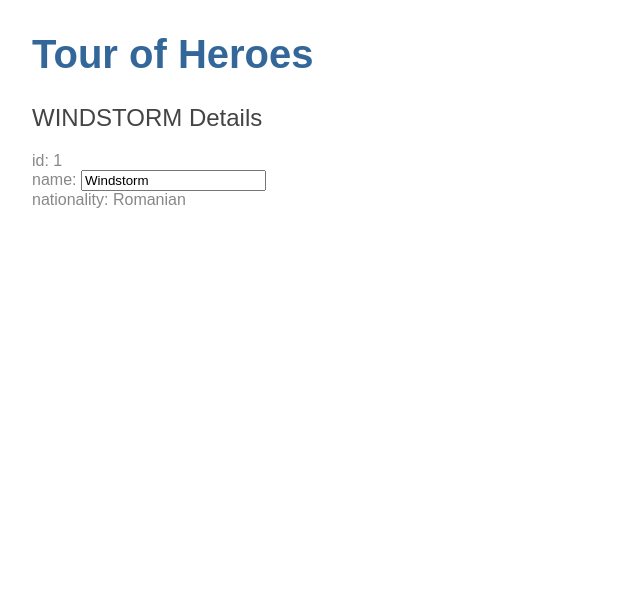
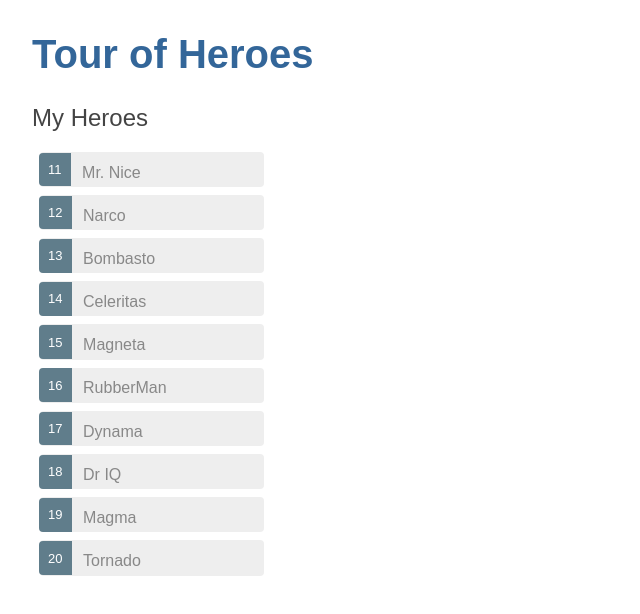
Before and after one commit to mihneavlad/angular-toh-tut, an Angular app: page / in a window 1280 px wide. Shown: the top 614 px of the page, without its empty margins (0-640 px from the left). Built offline with nearby package versions, Linux system fonts and the light colour scheme.

Commit message:
created list of mock-heroes, styled list list of mock-heroes

```diff
--- a/src/app/heroes/heroes.component.css
+++ b/src/app/heroes/heroes.component.css
@@ -0,0 +1,48 @@
+/* HeroesComponent's private CSS styles */
+.selected {
+  background-color: #cfd8dc !important;
+  color: white;
+}
+.heroes {
+  margin: 0 0 2em 0;
+  list-style-type: none;
+  padding: 0;
+  width: 15em;
+}
+.heroes li {
+  cursor: pointer;
+  position: relative;
+  left: 0;
+  background-color: #eee;
+  margin: 0.5em;
+  padding: 0.3em 0;
+  height: 1.6em;
+  border-radius: 4px;
+}
+.heroes li.selected:hover {
+  background-color: #bbd8dc !important;
+  color: white;
+}
+.heroes li:hover {
+  color: #607d8b;
+  background-color: #ddd;
+  left: 0.1em;
+}
+.heroes .text {
+  position: relative;
+  top: -3px;
+}
+.heroes .badge {
+  display: inline-block;
+  font-size: small;
+  color: white;
+  padding: 0.8em 0.7em 0 0.7em;
+  background-color: #607d8b;
+  line-height: 1em;
+  position: relative;
+  left: -1px;
+  top: -4px;
+  height: 1.8em;
+  margin-right: 0.8em;
+  border-radius: 4px 0 0 4px;
+}
--- a/src/app/heroes/heroes.component.html
+++ b/src/app/heroes/heroes.component.html
@@ -1,8 +1,6 @@
-<h2>{{hero.name | uppercase}} Details</h2>
-<div><span>id: </span>{{hero.id}}</div>
-<div>
-  <label>name:
-    <input [(ngModel)]="hero.name" placeholder="name">
-  </label>
-</div>
-<div><span>nationality: </span>{{hero.nationality}}</div>
+<h2>My Heroes</h2>
+<ul class="heroes">
+  <li *ngFor="let hero of heroes">
+    <span class="badge">{{hero.id}}</span>{{hero.name}}
+  </li>
+</ul>
--- a/src/app/heroes/heroes.component.ts
+++ b/src/app/heroes/heroes.component.ts
@@ -1,5 +1,6 @@
 import { Component, OnInit } from "@angular/core";
 import { Hero } from "../hero";
+import { HEROES } from "../mock-heroes";
 
 @Component({
   selector: "app-heroes",
@@ -7,11 +8,7 @@ import { Hero } from "../hero";
   styleUrls: ["./heroes.component.css"]
 })
 export class HeroesComponent implements OnInit {
-  hero: Hero = {
-    id: 1,
-    name: "Windstorm",
-    nationality: "Romanian"
-  };
+  heroes = HEROES;
 
   constructor() {}
 
--- /dev/null
+++ b/src/app/mock-heroes.ts
@@ -0,0 +1,14 @@
+import { Hero } from "./hero";
+
+export const HEROES: Hero[] = [
+  { id: 11, name: "Mr. Nice" },
+  { id: 12, name: "Narco" },
+  { id: 13, name: "Bombasto" },
+  { id: 14, name: "Celeritas" },
+  { id: 15, name: "Magneta" },
+  { id: 16, name: "RubberMan" },
+  { id: 17, name: "Dynama" },
+  { id: 18, name: "Dr IQ" },
+  { id: 19, name: "Magma" },
+  { id: 20, name: "Tornado" }
+];
```
